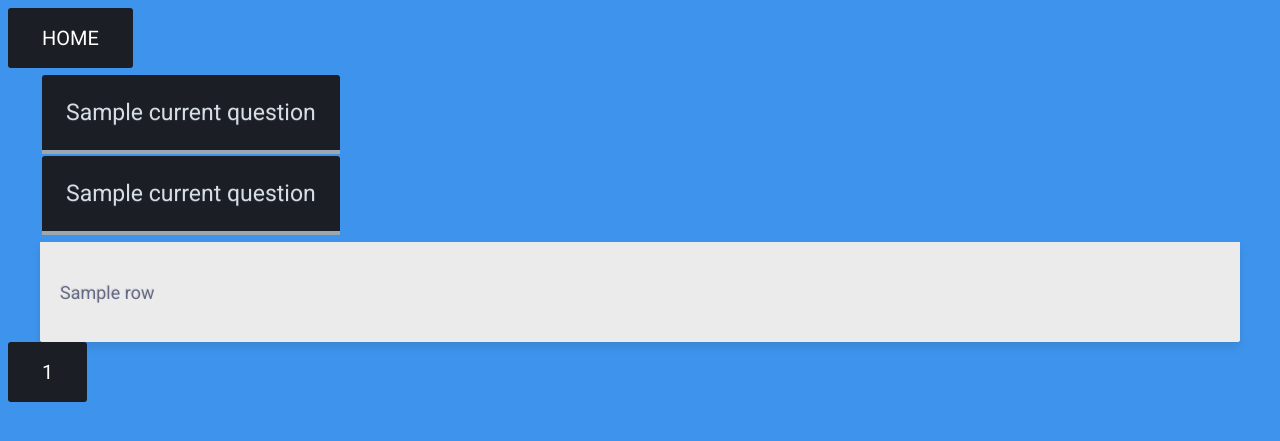
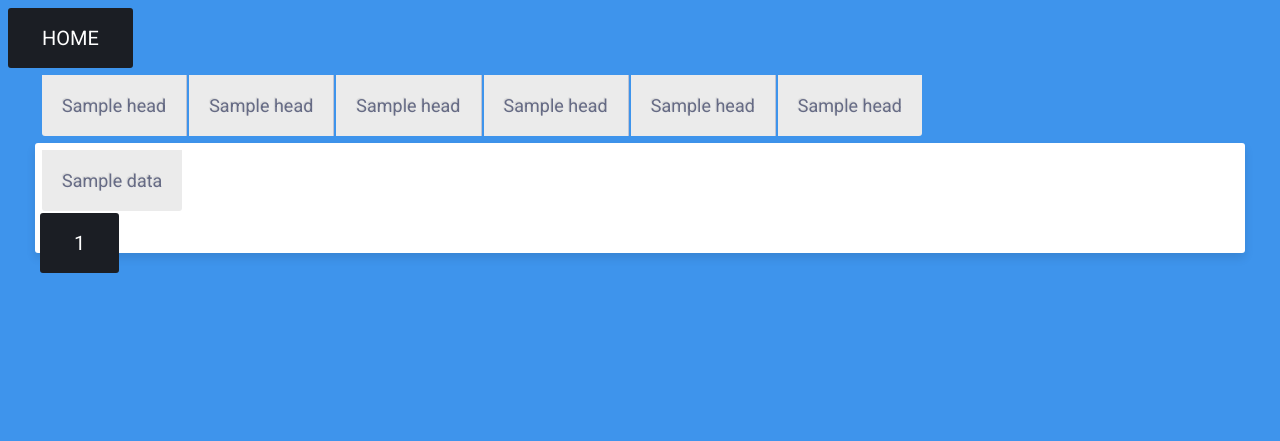
Before and after one commit to gabee1987/2nd_TW_week_StormCoders_AskMate_with_SQL, a Flask app: template templates/question.html in a window 1280 px wide. Shown: the top 441 px of the page. Run offline with Flask 2, Linux system fonts and the light colour scheme; the template is opened without the code that fills it: most values are stand-ins (such as "Sample title", 1, 10 or a date in 2020); lists and menus that the app fills with data are empty.

Commit message:
display_question function done, working on question.html

```diff
--- a/common.py
+++ b/common.py
@@ -15,7 +15,7 @@ def db_connection():
     return conn
 
 
-def db_execute(query, conn):
+def db_execute(query):
     cursor = conn.cursor()
     cursor.execute(query)
     records = cursor.fetchall()
--- a/templates/question.html
+++ b/templates/question.html
@@ -12,22 +12,27 @@
         </form>
         <div class="table-title">
             <table>
-                <thead>
+                <thead class="question_head">
                     <tr>
-                        <th align="middle">{{ current_question[1] }}</th>
-                    </tr>
-                    <tr>
-                        <th align="middle">{{ current_question[2] }}</th>
+                        {% for head in table_heads %}
+                        <td>{{ head[1] }}</td>
+                        <td>{{ head[2] }}</td>
+                        <td>{{ head[3] }}</td>
+                        <td>{{ head[4] }}</td>
+                        <td>{{ head[5] }}</td>
+                        <td>{{ head[6] }}</td>
+                        {% endfor %}
                     </tr>
                 </thead>
             </table>
         </div>
-            <table class="table-fill">
+        <div class="table-fill">
+            <table>
                 <tbody class="table-hover">
-                    {% for row in current_answers %}
+                    {% for record in records %}
                     <tr>
-                        {% for item in row %}
-                            <td class="text-left">{{ item }}</td>
+                        {% for data in record %}
+                            <td>{{ data }}</td>
                         {% endfor %}
                     </tr>
                     {% endfor %}
```
Also changed, not shown: display_question.py (+18 -1 lines).
